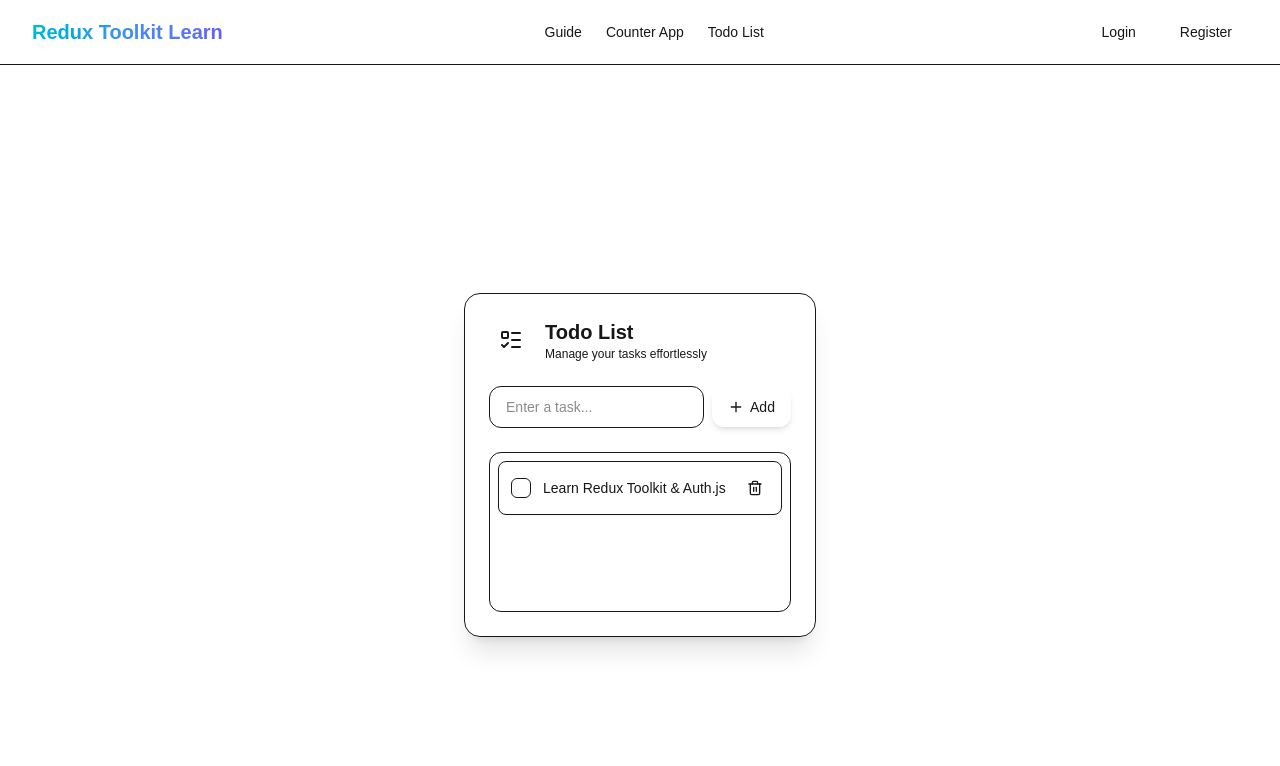
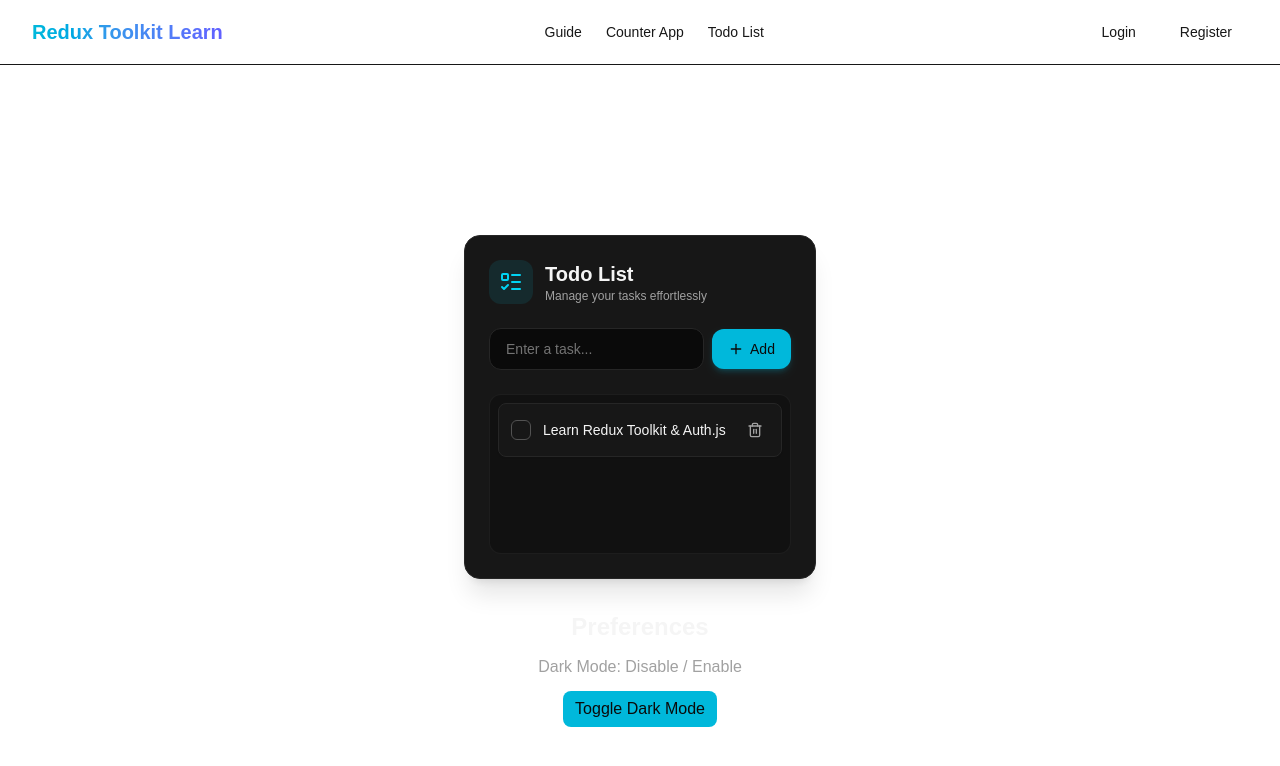
Before and after one commit to Sultanmia22/Learn-Redux-with-Next.js-TS, a Next.js app: page /todolist in a window 1280 px wide. Shown: the top 766 px of the page. Built offline with nearby package versions, Linux system fonts and the light colour scheme.

Commit message:
feat: create todoSlice and update ui

```diff
--- a/src/Components/Buttons/CounterButtons.tsx
+++ b/src/Components/Buttons/CounterButtons.tsx
@@ -29,12 +29,13 @@ const CounterButtons = () => {
   return (
     <div>
         <div className='flex items-center justify-center gap-4 '>
-            <button onClick={() => handleCounter("increment")} className='outline-0 cursor-pointer hover:border transition-colors duration-300 ease-in-out hover:border-blue-700 px-4 py-2 rounded-lg border-white text-white font-normal bg-gray-400 border-2'>Increment</button>
-            <button onClick={() => handleCounter("decrement")} className='outline-0 cursor-pointer hover:border-2  transition-colors duration-300 ease-in-out hover:border-blue-700 px-4 py-2 rounded-lg border-white text-white font-normal bg-gray-400 border-2'>Decriment</button>
+            <button onClick={() => handleCounter("increment")} className='outline-0 cursor-pointer border-2 border-cyan-500 transition-colors duration-300 ease-in-out hover:bg-cyan-500 hover:text-neutral-900 px-4 py-2 rounded-lg text-cyan-400 font-medium bg-transparent'>Increment</button>
 
-             <button onClick={() => handleCounter("reset")} className='outline-0 cursor-pointer hover:border-2  transition-colors duration-300 ease-in-out hover:border-blue-700 px-4 py-2 rounded-lg border-white text-white font-normal bg-gray-400 border-2'>Reset</button>
+            <button onClick={() => handleCounter("decrement")} className='outline-0 cursor-pointer border-2 border-neutral-600 transition-colors duration-300 ease-in-out hover:bg-neutral-600 hover:text-white px-4 py-2 rounded-lg text-neutral-300 font-medium bg-transparent'>Decriment</button>
 
-              <button onClick={() => handleCounter("defult")} className='outline-0 cursor-pointer hover:border-2  transition-colors duration-300 ease-in-out hover:border-blue-700 px-4 py-2 rounded-lg border-white text-white font-normal bg-gray-400 border-2'>IncrementBy5</button>
+             <button onClick={() => handleCounter("reset")} className='outline-0 cursor-pointer border-2 border-orange-500 transition-colors duration-300 ease-in-out hover:bg-orange-500 hover:text-neutral-900 px-4 py-2 rounded-lg text-orange-400 font-medium bg-transparent'>Reset</button>
+
+              <button onClick={() => handleCounter("defult")} className='outline-0 cursor-pointer border-2 border-emerald-500 transition-colors duration-300 ease-in-out hover:bg-emerald-500 hover:text-neutral-900 px-4 py-2 rounded-lg text-emerald-400 font-medium bg-transparent'>IncrementBy5</button>
         </div>
     </div>
   )
--- a/src/Components/Counter/CounterValue.tsx
+++ b/src/Components/Counter/CounterValue.tsx
@@ -1,5 +1,5 @@
 "use client"
-import type { RootState } from "@/lib/store";
+import type { RootState } from "@/lib/store/store";
 import React from "react";
 import { useSelector } from "react-redux";
 
@@ -12,8 +12,8 @@ const CounterValue = () => {
   return (
     <div>
       <div className="flex items-center justify-center">
-        <div className="h-10 w-20 bg-cyan-800 text-center px-4 py-1 flex items-center justify-center my-5 rounded-lg">
-          <span>{count}</span>
+        <div className="h-14 w-24 bg-neutral-950 border-2 border-cyan-500 text-center px-4 py-1 flex items-center justify-center my-5 rounded-lg">
+          <span className="text-2xl font-mono font-bold text-cyan-400">{count}</span>
         </div>
       </div>
     </div>
--- a/src/Components/ManageCounter.tsx
+++ b/src/Components/Counter/ManageCounter.tsx
@@ -1,6 +1,6 @@
 import React from "react";
-import CounterButtons from "./Buttons/CounterButtons";
-import CounterValue from "./Counter/CounterValue";
+import CounterButtons from "../Buttons/CounterButtons";
+import CounterValue from "./CounterValue";
 
 const ManageCounter = () => {
   return (
--- /dev/null
+++ b/src/Components/Preferences/Preferences.tsx
@@ -0,0 +1,15 @@
+import React from 'react'
+
+const Preferences = () => {
+  return (
+    <div className='text-center space-y-3'>
+        <h2 className='text-2xl font-semibold text-neutral-100'>Preferences</h2>
+
+        <p className='text-neutral-400'>Dark Mode: Disable / Enable</p>
+
+        <button className='px-3 py-1.5 font-medium text-neutral-950 bg-cyan-500 hover:bg-cyan-400 rounded-lg transition cursor-pointer'>Toggle Dark Mode</button>
+    </div>
+  )
+}
+
+export default Preferences
--- a/src/Components/TodoList/TodoList.tsx
+++ b/src/Components/TodoList/TodoList.tsx
@@ -5,15 +5,15 @@ import { Plus, Trash2, Check, ListTodo } from 'lucide-react';
 
 export default function TodoList() {
   return (
-    <div className="max-w-md mx-auto my-8 p-6 bg-card border border-border/60 rounded-2xl shadow-xl backdrop-blur-sm">
+    <div className="max-w-md mx-auto my-8 p-6 bg-neutral-900 border border-neutral-800 rounded-2xl shadow-xl backdrop-blur-sm">
       {/* Header */}
       <div className="flex items-center gap-3 mb-6">
-        <div className="p-2.5 bg-primary/10 rounded-xl text-primary">
+        <div className="p-2.5 bg-cyan-400/10 rounded-xl text-cyan-400">
           <ListTodo className="w-6 h-6" />
         </div>
         <div>
-          <h3 className="text-xl font-bold text-foreground">Todo List</h3>
-          <p className="text-xs text-muted-foreground">Manage your tasks effortlessly</p>
+          <h3 className="text-xl font-bold text-neutral-100">Todo List</h3>
+          <p className="text-xs text-neutral-400">Manage your tasks effortlessly</p>
         </div>
       </div>
 
@@ -22,11 +22,11 @@ export default function TodoList() {
         <input
           type="text"
           placeholder="Enter a task..."
-          className="flex-1 px-4 py-2.5 bg-muted/50 border border-border/80 rounded-xl text-sm focus:outline-none focus:border-primary focus:ring-1 focus:ring-primary transition-all text-foreground placeholder:text-muted-foreground"
+          className="flex-1 px-4 py-2.5 bg-neutral-950 border border-neutral-800 rounded-xl text-sm focus:outline-none focus:border-cyan-500 focus:ring-1 focus:ring-cyan-500 transition-all text-neutral-100 placeholder:text-neutral-500"
         />
         <button
           type="button"
-          className="px-4 py-2.5 bg-primary text-primary-foreground font-medium rounded-xl text-sm hover:opacity-90 active:scale-95 transition-all flex items-center gap-1.5 shadow-md shadow-primary/20 shrink-0"
+          className="px-4 py-2.5 bg-cyan-500 text-neutral-950 font-medium rounded-xl text-sm hover:bg-cyan-400 active:scale-95 transition-all flex items-center gap-1.5 shadow-md shadow-cyan-500/20 shrink-0"
         >
           <Plus className="w-4 h-4" />
           Add
@@ -34,19 +34,19 @@ export default function TodoList() {
       </div>
 
       {/* Items Container Div */}
-      <div className="space-y-2 min-h-40 p-2 bg-muted/20 border border-border/40 rounded-xl">
+      <div className="space-y-2 min-h-40 p-2 bg-neutral-950/40 border border-neutral-800/60 rounded-xl">
 
         {/* Sample Item 1: Active Task */}
-        <div className="flex items-center justify-between p-3 rounded-lg border bg-card border-border/70 hover:border-primary/40 shadow-xs transition-all">
+        <div className="flex items-center justify-between p-3 rounded-lg border bg-neutral-900 border-neutral-800 hover:border-cyan-400/40 shadow-xs transition-all">
           <div className="flex items-center gap-3 cursor-pointer flex-1 min-w-0">
-            <div className="w-5 h-5 rounded-md border border-muted-foreground/40 flex items-center justify-center transition-all"></div>
-            <span className="text-sm font-medium truncate text-foreground">
+            <div className="w-5 h-5 rounded-md border border-neutral-600 flex items-center justify-center transition-all"></div>
+            <span className="text-sm font-medium truncate text-neutral-100">
               Learn Redux Toolkit & Auth.js
             </span>
           </div>
           <button
             type="button"
-            className="p-1.5 text-muted-foreground hover:text-destructive hover:bg-destructive/10 rounded-lg transition-colors ml-2"
+            className="p-1.5 text-neutral-400 hover:text-orange-400 hover:bg-orange-400/10 rounded-lg transition-colors ml-2"
             title="Delete Task"
           >
             <Trash2 className="w-4 h-4" />
--- a/src/app/counter/page.tsx
+++ b/src/app/counter/page.tsx
@@ -1,4 +1,4 @@
-import ManageCounter from '@/Components/ManageCounter'
+import ManageCounter from '@/Components/Counter/ManageCounter'
 import React from 'react'
 
 const CounterApp = () => {
--- a/src/app/layout.tsx
+++ b/src/app/layout.tsx
@@ -1,7 +1,7 @@
 import type { Metadata } from "next";
 import { Geist, Geist_Mono } from "next/font/google";
 import "./globals.css";
-import StoreProvider from "@/lib/StoreProvider";
+import StoreProvider from "@/lib/reduxProvider/StoreProvider";
 import Navbar from "@/Components/Navbar/Navbar";
 
 const geistSans = Geist({
@@ -27,6 +27,7 @@ export default function RootLayout({
   return (
     <html
       lang="en"
+
       className={`${geistSans.variable} ${geistMono.variable} h-full antialiased`}
     >
       <StoreProvider>
--- a/src/app/todolist/page.tsx
+++ b/src/app/todolist/page.tsx
@@ -1,10 +1,19 @@
+
+import Preferences from '@/Components/Preferences/Preferences'
 import TodoList from '@/Components/TodoList/TodoList'
 import React from 'react'
 
 const FetchData = () => {
   return (
-    <div className='flex justify-center items-center min-h-screen'>
-      <TodoList />
+    <div className='flex flex-col justify-center items-center min-h-screen'>
+
+      <section>
+         <TodoList />
+      </section>
+
+      <section>
+       <Preferences />
+      </section>
     </div>
   )
 }
--- /dev/null
+++ b/src/lib/features/todo/TodoSlice.ts
@@ -0,0 +1,33 @@
+import { createSlice } from "@reduxjs/toolkit";
+
+export interface ITodo {
+  id: string;
+  text: string;
+  completed: boolean;
+}
+
+export interface ITodoSate {
+  todos: ITodo[];
+}
+
+const initialState: ITodoSate = {
+  todos: [],
+};
+
+const todoSlice = createSlice({
+  name: "todos",
+  initialState: initialState,
+  reducers: {
+    addTodo: (state, action) => {
+      state.todos.push({
+        id: Date.now().toString(),
+        text: action.payload,
+        completed: false,
+      });
+    },
+  },
+});
+
+export const { addTodo } = todoSlice.actions;
+
+export default todoSlice.reducer;
--- a/src/lib/StoreProvider.tsx
+++ b/src/lib/reduxProvider/StoreProvider.tsx
@@ -1,5 +1,5 @@
 "use client"
-import { store } from './store'
+import { store } from '../store/store'
 import { Provider } from 'react-redux'
 
 const StoreProvider = ({children}:{children:React.ReactNode}) => {
--- a/src/lib/store.ts
+++ b/src/lib/store/store.ts
@@ -1,5 +1,5 @@
 import { configureStore } from "@reduxjs/toolkit";
-import counterReducer from './features/counter/CounterSlice'
+import counterReducer from '../features/counter/CounterSlice'
 
 export const store = configureStore({
     reducer: {
```
